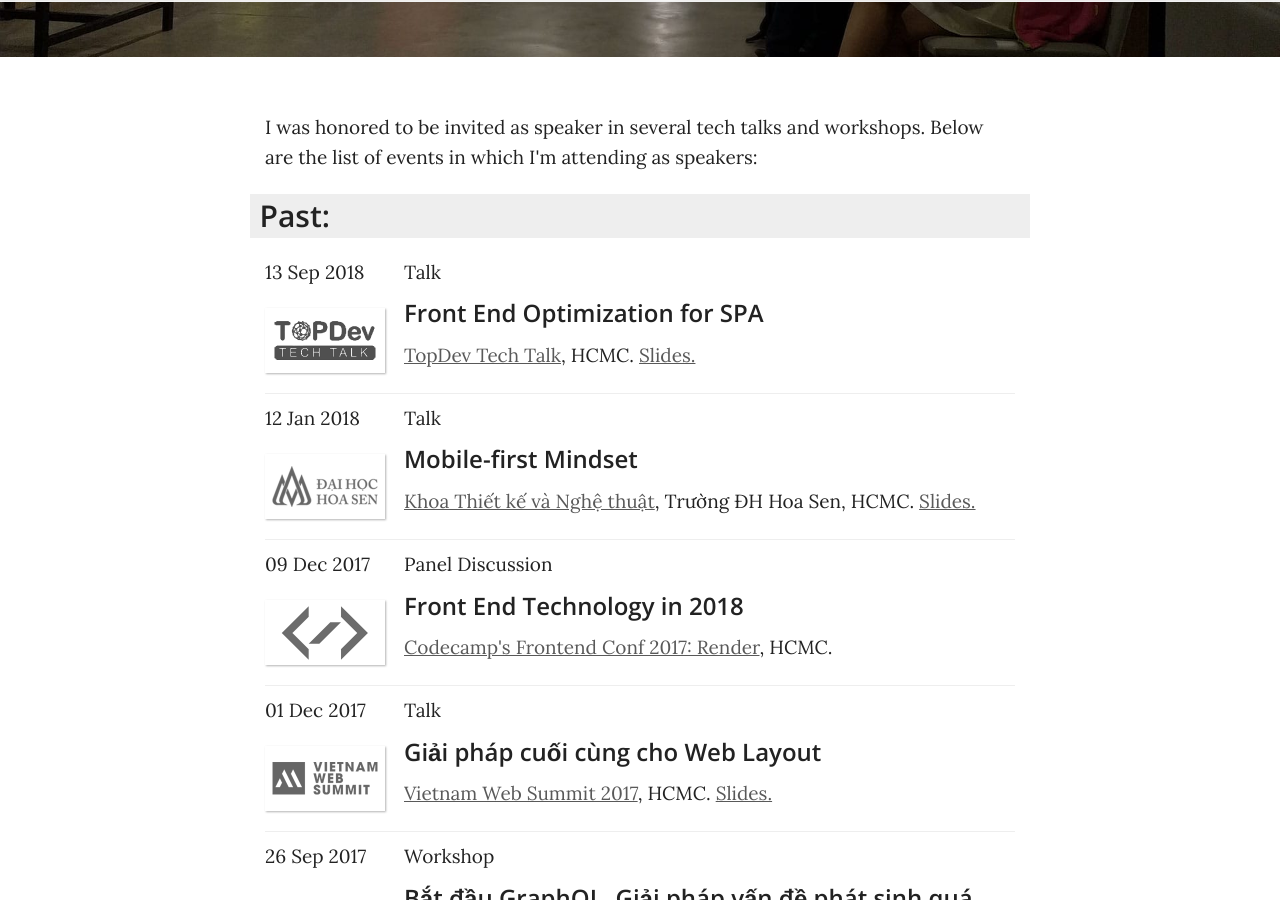
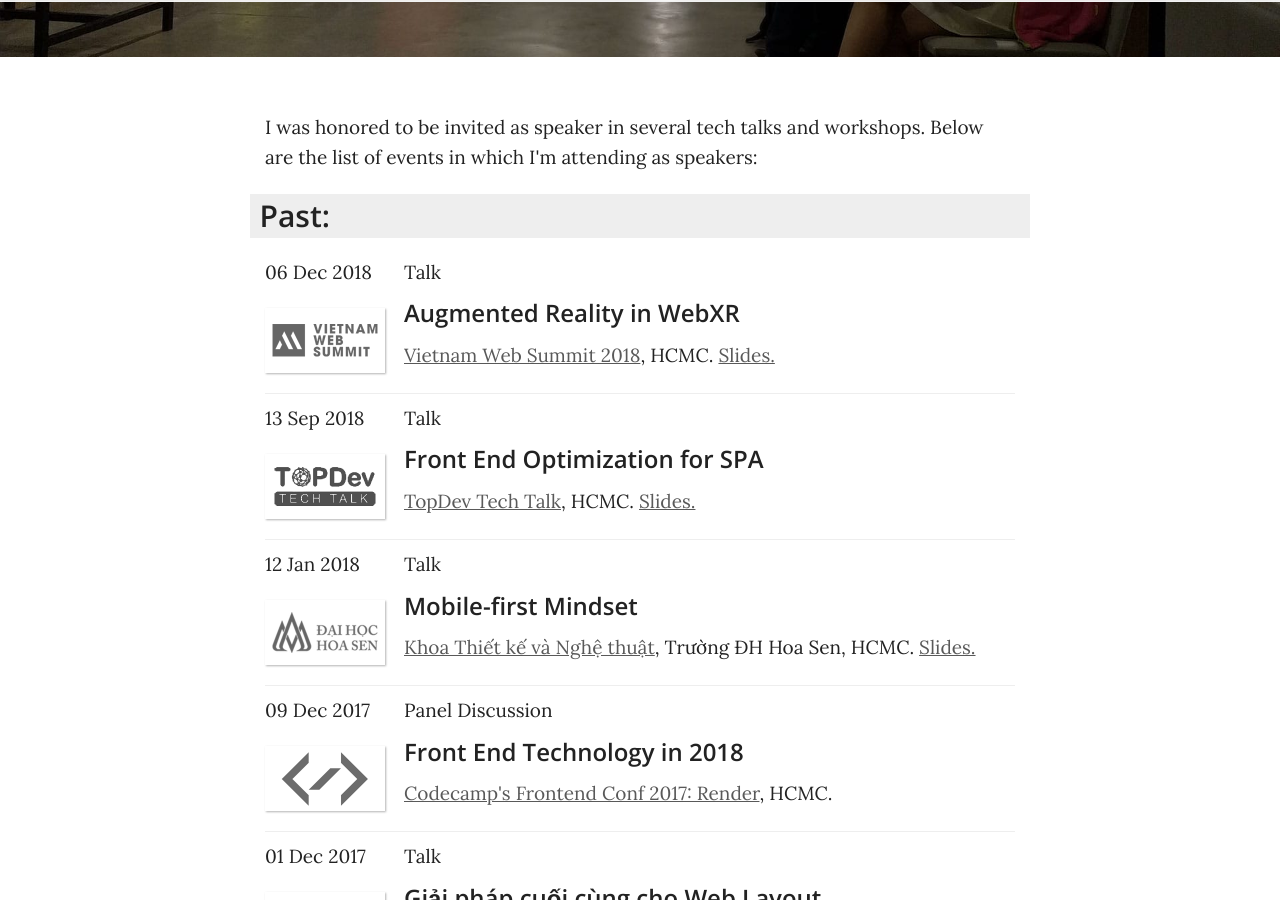
Before and after one commit to trongthanh/int3ractive.com, a Jekyll site: the page built from speaking.html, in a window 1280 px wide and 900 px high, scrolled down 387 px. Built offline with Jekyll 4.4.1, drawn with Linux system fonts in a browser that asks for light colours; nearby versions of some CDN libraries.

Commit message:
Update speaking.html

```diff
--- a/speaking.html
+++ b/speaking.html
@@ -11,6 +11,16 @@
 
 <ul id="events-list" class="events">
 	<!--to be inserted by JS: <li class="events__section"><h2>Past:</h2></li>-->
+	<li class="events__item">
+		<time class="events__item__time" datetime="2018-12-06T08:00:00+07:00">06 Dec 2018</time>
+		<img class="events__item__logo" src="img/logos/event-logo-vws.png" alt="Vietnam Web Summit 2018 event">
+		<address class="events__item__desc">
+			<div class="events__item__type">Talk</div>
+			<h3 class="events__item__title">Augmented Reality in WebXR</h3>
+			<a href="https://www.facebook.com/events/1966591183662818">Vietnam Web Summit 2018</a>, HCMC.
+			<a href="https://int3ractive.com/augmented-reality-in-webxr/">Slides.</a>
+		</address>
+	</li>
 	<li class="events__item">
 		<time class="events__item__time" datetime="2018-09-13T18:00:00+07:00">13 Sep 2018</time>
 		<img class="events__item__logo" src="img/logos/event-logo-topdev.png" alt="Topdev techtalk">
```
